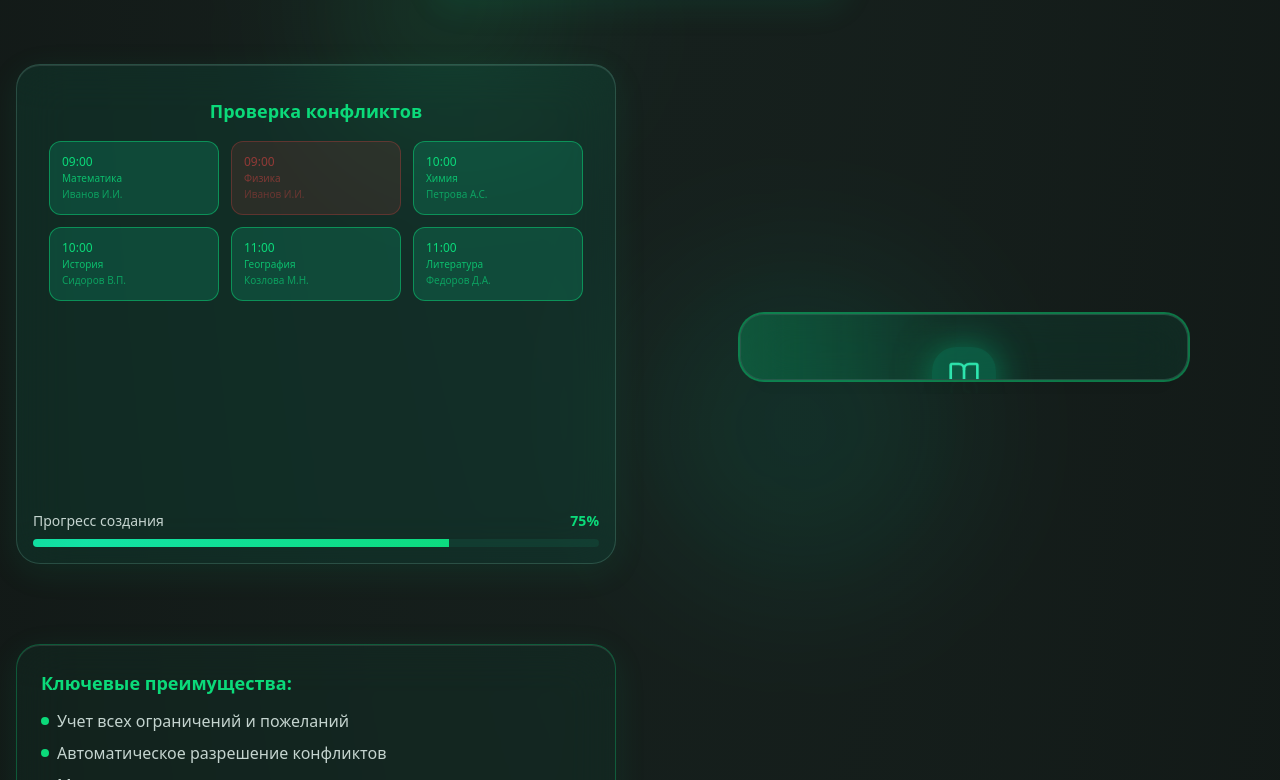
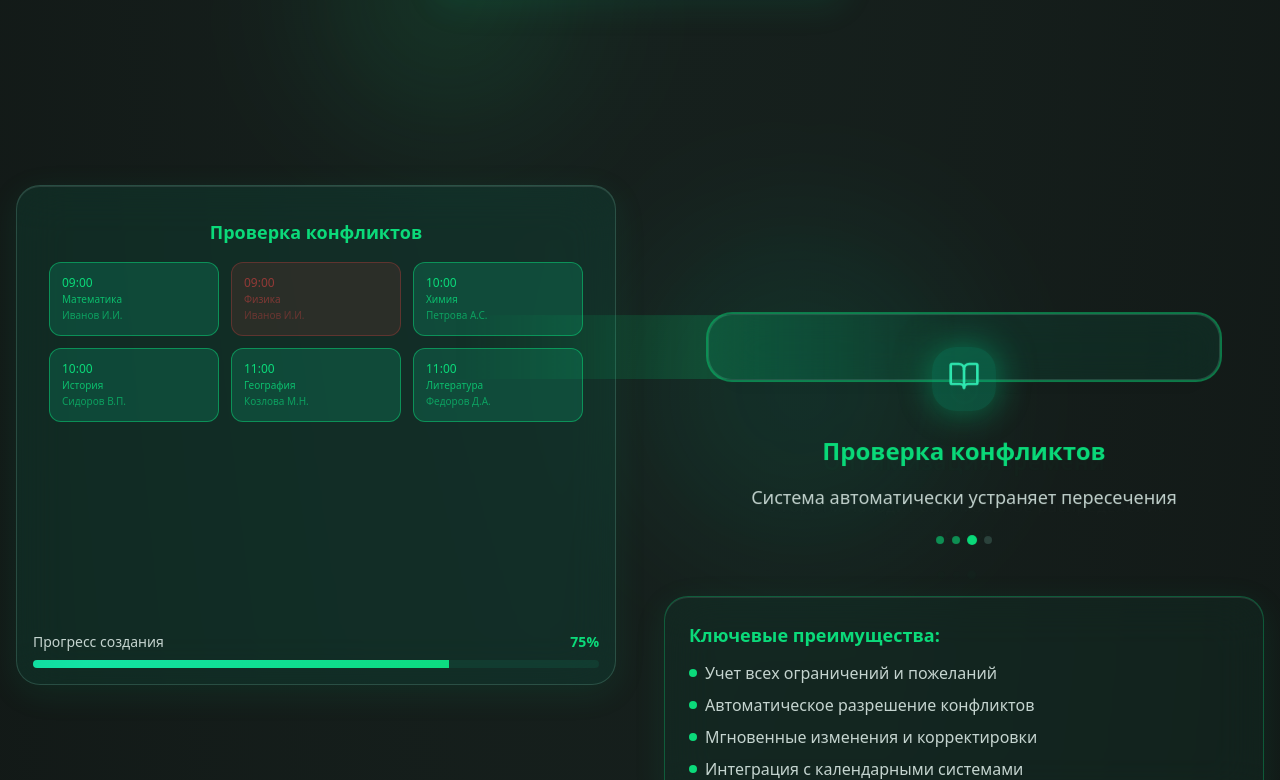
Before and after one commit to Lomonimus02/liquid-school-glow, a React (Vite) app: page / in a window 1280 px wide. Shown: the part 2740-3520 px from the top of the page. Built offline with nearby package versions, Linux system fonts and the light colour scheme.

Commit message:
Fix clipping and reorder elements
Fixes an element clipping issue and reorders the "key advantages" section.

```diff
--- a/src/components/ScheduleAnimationSection.tsx
+++ b/src/components/ScheduleAnimationSection.tsx
@@ -222,8 +222,9 @@ const ScheduleAnimationSection = () => {
           </div>
 
           {/* Process steps - Show only active step */}
-          <div className="min-h-[400px] flex items-center justify-center">
-            <div className="relative w-full max-w-md">
+          <div className="space-y-8">
+            <div className="min-h-[500px] flex items-center justify-center relative">
+              <div className="relative w-full max-w-lg">
                 {scheduleSteps.map((step, index) => {
                   const IconComponent = step.icon;
                   const isActive = index === activeStep;
@@ -231,7 +232,7 @@ const ScheduleAnimationSection = () => {
                   return (
                     <div
                       key={index}
-                    className={`absolute inset-0 glass-card p-8 transition-all duration-700 ease-in-out overflow-hidden ${
+                      className={`absolute inset-0 glass-card p-8 transition-all duration-700 ease-in-out overflow-visible ${
                         isActive
                           ? 'opacity-100 scale-100 ring-2 ring-stellar-accent/50 glow-effect translate-y-0'
                           : 'opacity-0 scale-95 translate-y-4 pointer-events-none'
@@ -282,7 +283,6 @@ const ScheduleAnimationSection = () => {
             </div>
 
             {/* Benefits highlight */}
-          <div className="mt-8">
             <div className="glass-card p-6 bg-stellar-primary/5 border-stellar-accent/30">
               <h4 className="text-lg font-semibold text-stellar-accent mb-3">Ключевые преимущества:</h4>
               <ul className="space-y-2 text-text-secondary">
```
Lines whose indentation alone changed are shown as unchanged.
